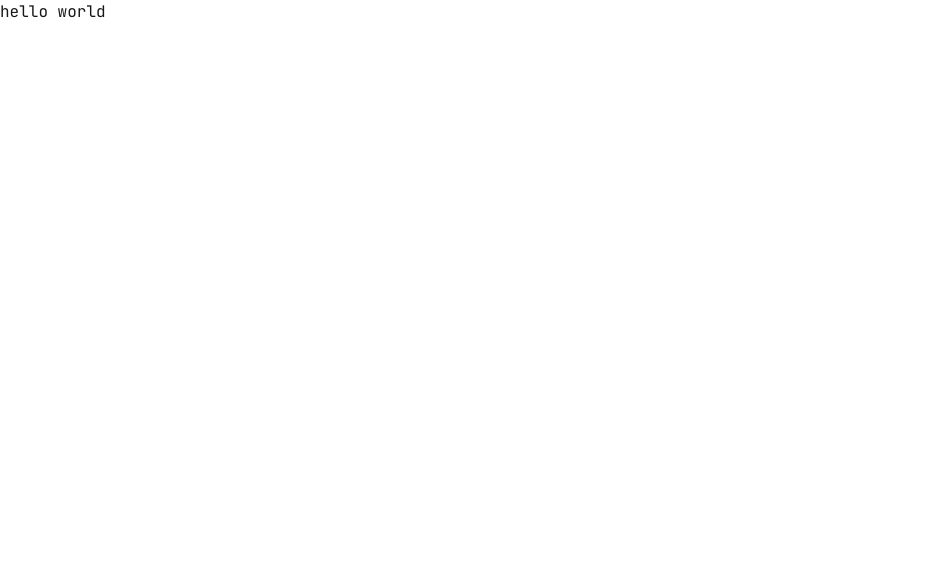
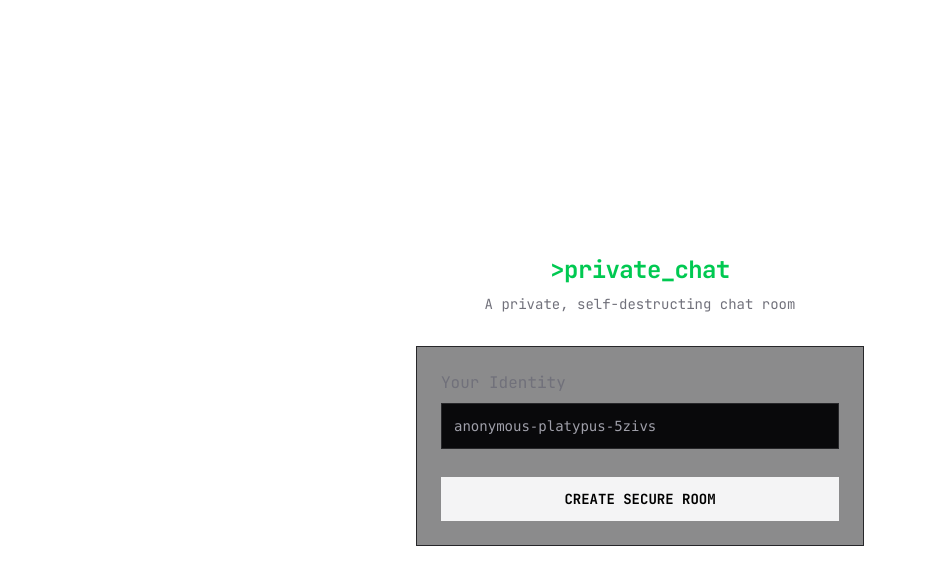
Before and after one commit to Shashi-WnaFly/realtime_chat, a Next.js app: page / in a window 1280 px wide. Shown: the top 584 px of the page, without its empty margins (0-926 px from the left). Built offline with nearby package versions, Linux system fonts and the light colour scheme.

Commit message:
Add nanoid for unique ID generation and enhance Home component layout

```diff
--- a/package.json
+++ b/package.json
@@ -9,6 +9,7 @@
     "lint": "eslint"
   },
   "dependencies": {
+    "nanoid": "^6.0.1",
     "next": "16.3.8",
     "react": "19.2.8",
     "react-dom": "19.2.8"
--- a/src/app/page.tsx
+++ b/src/app/page.tsx
@@ -1,7 +1,64 @@
-"use client"
+"use client";
+
+import { nanoid } from "nanoid";
+import { useEffect, useState } from "react";
+
+const ANIMALS = ["goat", "wolf", "giraffe", "penguin", "platypus", "cuckoo"];
+
+const generateId = () => {
+  return `anonymous-${ANIMALS[Math.floor(Math.random() * ANIMALS.length)]}-${nanoid(5)}`;
+};
+
+const STORAGE_KEY = "chat_username";
 
 export default function Home() {
+  const [userName, setUserName] = useState("");
+
+  useEffect(() => {
+    const name = () => {
+      const stored = localStorage.getItem(STORAGE_KEY);
+
+      if (stored) {
+        setUserName(stored);
+        return;
+      }
+
+      const generated = generateId();
+      localStorage.setItem(STORAGE_KEY, generated);
+      setUserName(generated);
+    };
+    name();
+  }, []);
+
   return (
-    <main>hello world</main>
+    <main className="flex min-h-screen flex-col items-center justify-center p-4">
+      <div className="w-full max-w-md space-y-8">
+        <div className="text-center space-y-2">
+          <h1 className="text-2xl text-green-500 font-bold tracking-tight">
+            {">"}private_chat
+          </h1>
+          <p className="text-zinc-500 text-sm">
+            A private, self-destructing chat room
+          </p>
+        </div>
+        <div className="border border-zinc-800 bg-zinc-900/50 p-6 backdrop-blur-md">
+          <div className="space-y-5">
+            <div className="space-y-2">
+              <label className="flex items-center text-zinc-500">
+                Your Identity
+              </label>
+              <div className="flex items-center gap-3">
+                <div className="flex-1 bg-zinc-950 border border-zinc-800 p-3 text-sm text-zinc-400 font-mono">
+                  {userName}
+                </div>
+              </div>
+            </div>
+            <button className="w-full bg-zinc-100 text-black p-3 text-sm font-bold hover:bg-zinc-50 hover:text-black transition-colors mt-2 cursor-pointer disabled:opacity-50">
+              CREATE SECURE ROOM
+            </button>
+          </div>
+        </div>
+      </div>
+    </main>
   );
 }
```
Also changed, not shown: 1 other file (tests, documents, lock files or other folders).
